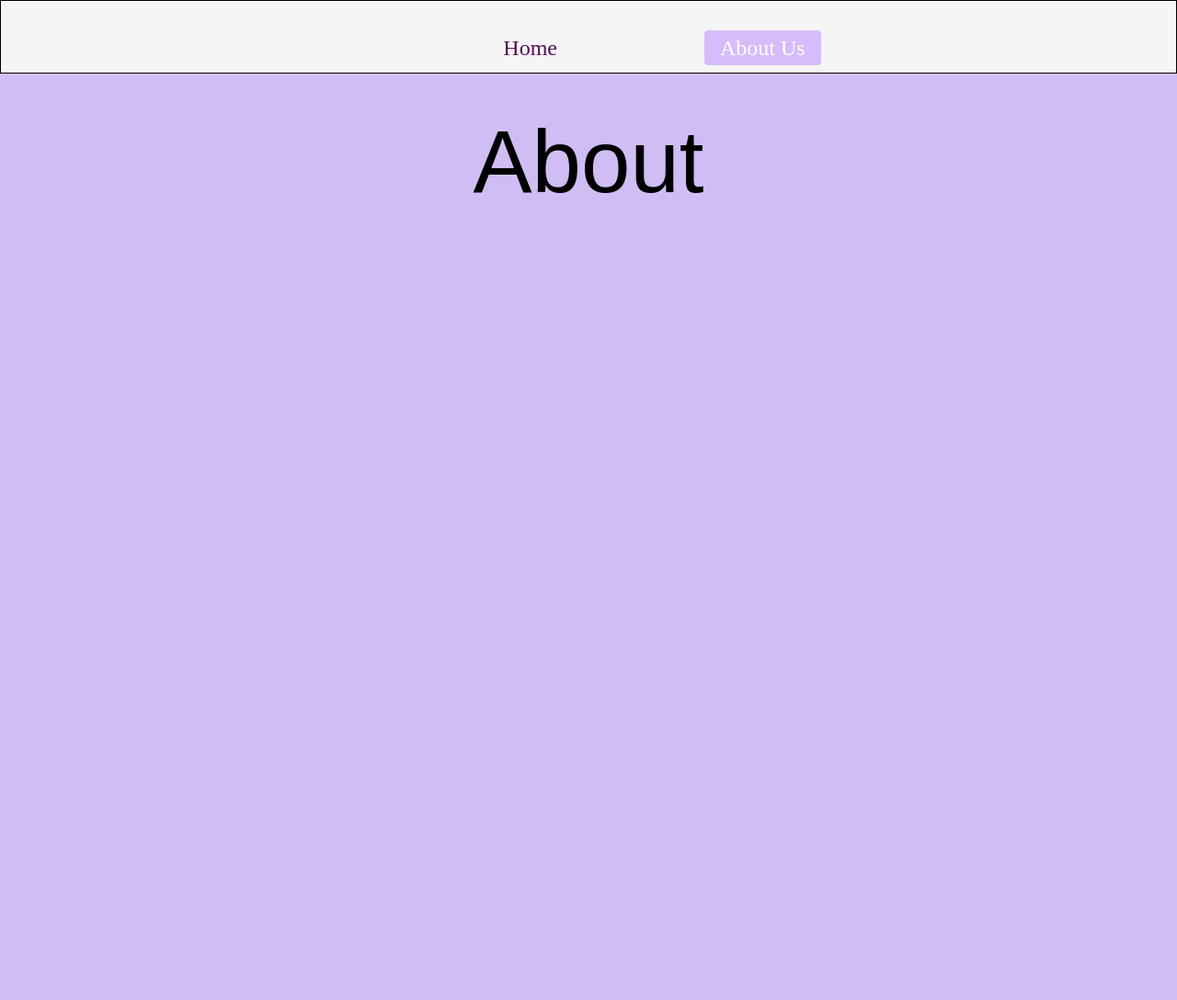
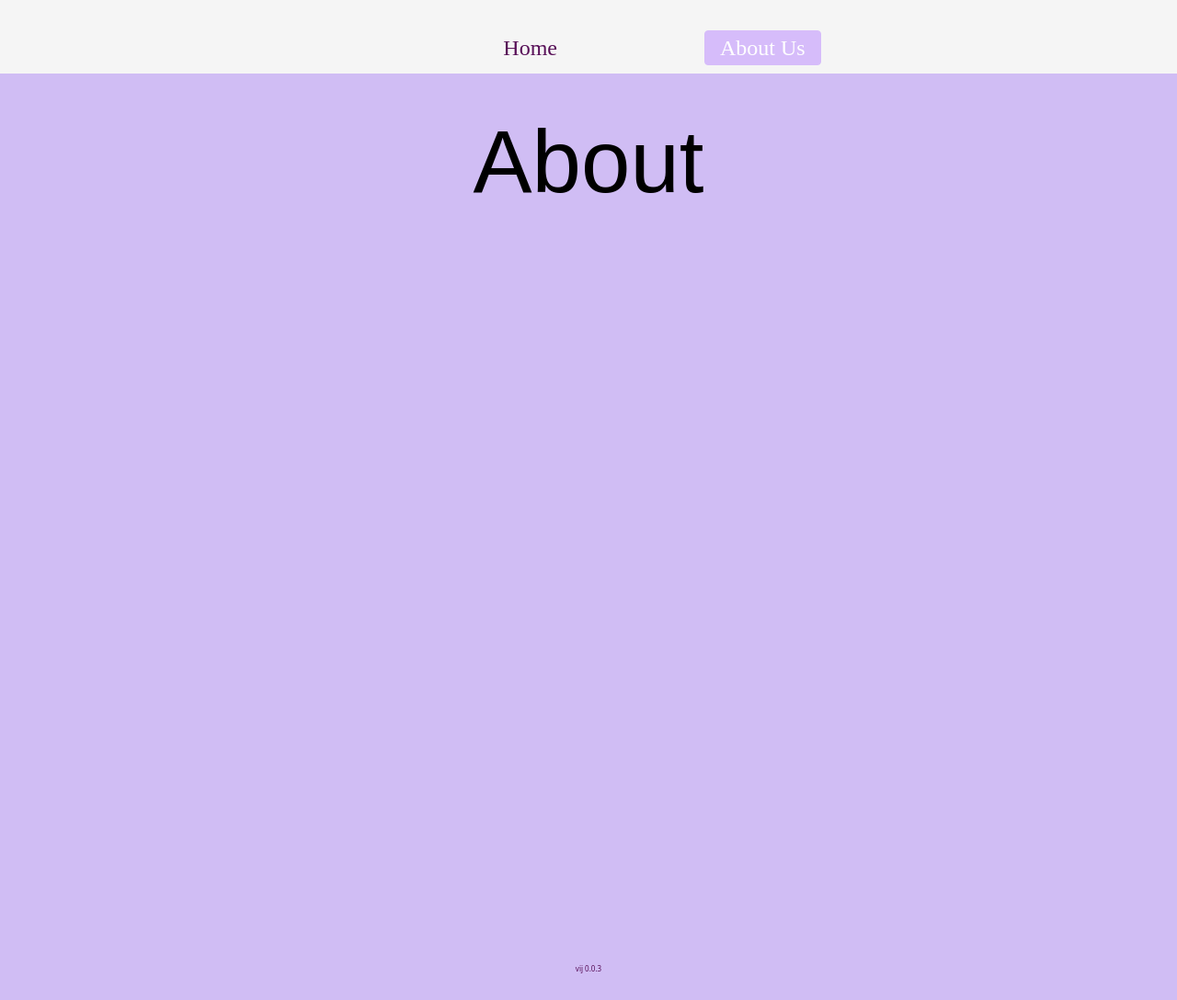
Before and after one commit to vijayetar/nextjs_groceries, a Next.js app: page /about in a window 1280 px wide. Shown: the whole page at 92% size. Before the commit the page ends 800 px from the top, so only its background shows below. Built offline with nearby package versions, Linux system fonts and the light colour scheme.

Commit message:
some sass completed

```diff
--- /dev/null
+++ b/components/Footer.js
@@ -0,0 +1,13 @@
+import styles from './scss/Footer.module.scss'
+
+function Footer() {
+  return (
+      <>
+          <footer className ={styles.footer}>
+            vij 0.0.3
+          </footer>
+      </>
+  )
+}
+
+export default Footer
--- a/components/scss/AboutPage.module.scss
+++ b/components/scss/AboutPage.module.scss
@@ -7,5 +7,8 @@
     text-align: center;
     margin-top: 3vh;
   }
+  main{
+    height:100vh;
+  }
 
 }
--- /dev/null
+++ b/components/scss/Footer.module.scss
@@ -0,0 +1,10 @@
+$footercolor: #570e57;
+$primary-color:#d0bdf4;
+
+.footer{
+  font-size:1vh;
+  font: cursive;
+  color: $footercolor;
+  background-color: $primary-color;
+  height: 5vh;
+}
--- a/components/scss/Nav.module.scss
+++ b/components/scss/Nav.module.scss
@@ -1,7 +1,6 @@
 $navcolor: #570e57;
 
 .nav {
-  border: 1px solid black;
   background-color: whitesmoke;
   height: 10vh;
   display: inline-block;
@@ -22,6 +21,7 @@ $navcolor: #570e57;
     display: inline;
     margin-left: 20vh;
     padding: 5vh, 2vh, 3vh, 2vh;
+    border-radius: 1vh;
   }
 
   a{
--- a/pages/about.js
+++ b/pages/about.js
@@ -1,5 +1,6 @@
 import Nav from '../components/Nav'
 import styles from '../components/scss/AboutPage.module.scss'
+import Footer from '../components/Footer'
 
 function About() {
     return (
@@ -7,7 +8,9 @@ function About() {
             <Nav page="about"/>
             <div className ={styles.aboutpage}>
             <h1>About</h1>
+            <main></main>
             </div>
+            <Footer />
         </>
     )
 }
--- a/pages/index.js
+++ b/pages/index.js
@@ -4,6 +4,7 @@ import Nav from '../components/Nav'
 import GroceryForm from '../components/GroceryForm'
 import GroceryItem from '../components/GroceryItem'
 import styles from '../components/scss/Home.module.scss'
+import Footer from '../components/Footer'
 
 const url = 'https://groceries-fun-api.herokuapp.com/api/v1/groceries/';
 
@@ -34,6 +35,7 @@ class Home extends React.Component {
 
     render() {
         return (
+          <>
             <div className="container" className={styles.homepage}>
                 <Nav page="home"/>
                 <h1>Groceries List</h1>
@@ -43,6 +45,8 @@ class Home extends React.Component {
                 <GroceryForm onGroceryCreate={this.groceryCreateHandler} />
 
             </div>
+            <Footer />
+          </>
         )
     }
 }
--- a/style.scss
+++ b/style.scss
@@ -33,6 +33,10 @@ input{
   padding:1vh;
   align-content: center;
   margin-left: 1vh;
+  border-radius: 1vh;
+}
+form{
+  margin-bottom: 5vh;
 }
 
 @tailwind utilities;
```
